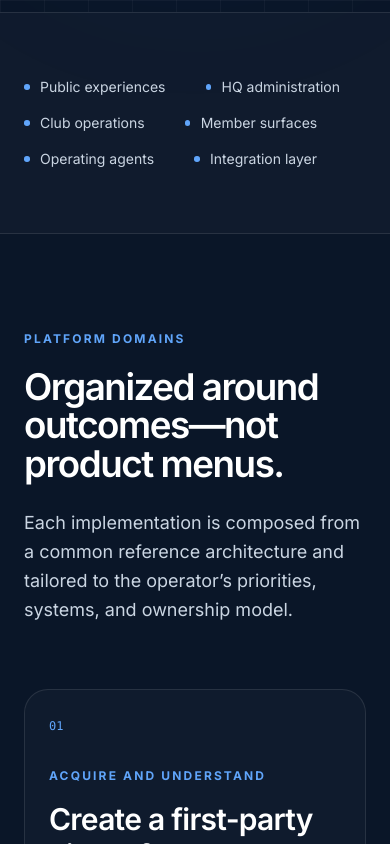
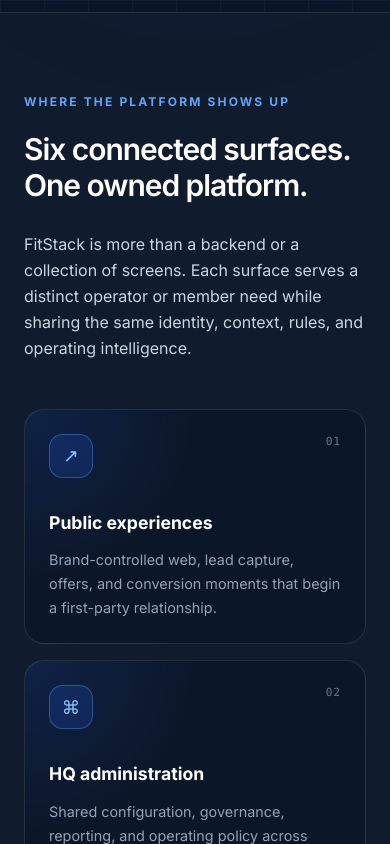
Before and after one commit to fitstack-ai/website, a Next.js app: page /platform in a window 390 px wide. Shown: the part 660-1504 px from the top of the page. Built offline with nearby package versions, Linux system fonts and the light colour scheme.

Commit message:
Expand platform surface context
Replace the minimal platform surface strip with responsive, outcome-led cards that explain where FitStack appears and what each operating surface enables.

Co-authored-by: Matt Masteller <mattmasteller@gmail.com>
Signed-off-by: Matt Masteller <mattmasteller@gmail.com>

```diff
--- a/src/app/globals.css
+++ b/src/app/globals.css
@@ -401,18 +401,61 @@
   color: #fff;
 }
 
-.surface-pill {
-  align-items: center;
-  display: inline-flex;
-  gap: 0.65rem;
+.surface-grid {
+  display: grid;
+  gap: 1rem;
+  grid-template-columns: repeat(3, minmax(0, 1fr));
 }
 
-.surface-pill::before {
-  background: #60a5fa;
-  border-radius: 50%;
-  content: "";
-  height: 0.35rem;
-  width: 0.35rem;
+.surface-card {
+  background:
+    radial-gradient(circle at top left, rgba(37, 99, 235, 0.16), transparent 42%),
+    rgba(10, 22, 40, 0.72);
+  border: 1px solid rgba(255, 255, 255, 0.11);
+  border-radius: 1.25rem;
+  display: flex;
+  flex-direction: column;
+  min-height: 14rem;
+  padding: 1.5rem;
+  transition: border-color 180ms ease, transform 180ms ease;
+}
+
+.surface-card:hover {
+  border-color: rgba(96, 165, 250, 0.35);
+  transform: translateY(-2px);
+}
+
+.surface-icon {
+  align-items: center;
+  background: rgba(37, 99, 235, 0.18);
+  border: 1px solid rgba(96, 165, 250, 0.35);
+  border-radius: 0.85rem;
+  color: #93c5fd;
+  display: inline-flex;
+  font-size: 1.15rem;
+  height: 2.75rem;
+  justify-content: center;
+  width: 2.75rem;
+}
+
+.surface-index {
+  color: #64748b;
+  font-family: ui-monospace, SFMono-Regular, Menlo, monospace;
+  font-size: 0.7rem;
+  letter-spacing: 0.08em;
+}
+
+.surface-card h3 {
+  font-size: 1.1rem;
+  font-weight: 650;
+  margin-top: 2rem;
+}
+
+.surface-card p {
+  color: #94a3b8;
+  font-size: 0.9rem;
+  line-height: 1.65;
+  margin-top: 0.75rem;
 }
 
 .platform-domain {
@@ -719,6 +762,10 @@
 }
 
 @media (max-width: 900px) {
+  .surface-grid {
+    grid-template-columns: repeat(2, minmax(0, 1fr));
+  }
+
   .platform-domain,
   .engagement-stage {
     grid-template-columns: 2.5rem 1fr;
@@ -751,7 +798,8 @@
   }
 
   .proof-strip,
-  .form-grid {
+  .form-grid,
+  .surface-grid {
     grid-template-columns: 1fr;
   }
 
--- a/src/app/platform/page.tsx
+++ b/src/app/platform/page.tsx
@@ -53,6 +53,39 @@
   },
 ];
 
+const surfaces = [
+  {
+    icon: "↗",
+    title: "Public experiences",
+    description: "Brand-controlled web, lead capture, offers, and conversion moments that begin a first-party relationship.",
+  },
+  {
+    icon: "⌘",
+    title: "HQ administration",
+    description: "Shared configuration, governance, reporting, and operating policy across every market and club.",
+  },
+  {
+    icon: "▦",
+    title: "Club operations",
+    description: "Local staff workflows and context for running the day-to-day member relationship consistently.",
+  },
+  {
+    icon: "◎",
+    title: "Member surfaces",
+    description: "Connected web, mobile, messaging, voice, and in-club experiences backed by one context layer.",
+  },
+  {
+    icon: "✦",
+    title: "Operating agents",
+    description: "Governed agents that act through approved tools, workflows, evaluation, and human handoff.",
+  },
+  {
+    icon: "↔",
+    title: "Integration layer",
+    description: "Durable contracts around systems of record, payments, communications, scheduling, analytics, and APIs.",
+  },
+];
+
 export default function PlatformPage() {
   return (
     <main className="bg-navy text-white">
@@ -63,11 +96,32 @@
         description="FitStack connects growth, service, commercial operations, and club delivery around shared identity, consent, context, and workflow."
       />
 
-      <section className="border-y border-white/10 bg-white/[0.025] px-6 py-16">
-        <div className="mx-auto flex max-w-7xl flex-wrap gap-x-10 gap-y-4 text-sm text-slate-300">
-          {["Public experiences", "HQ administration", "Club operations", "Member surfaces", "Operating agents", "Integration layer"].map((surface) => (
-            <span className="surface-pill" key={surface}>{surface}</span>
-          ))}
+      <section className="border-y border-white/10 bg-white/[0.025] px-6 py-20 sm:py-24">
+        <div className="mx-auto max-w-7xl">
+          <div className="grid gap-7 lg:grid-cols-[0.72fr_1.28fr] lg:items-end">
+            <div>
+              <p className="eyebrow">Where the platform shows up</p>
+              <h2 className="mt-5 max-w-xl text-3xl font-semibold tracking-[-0.035em] sm:text-4xl">
+                Six connected surfaces. One owned platform.
+              </h2>
+            </div>
+            <p className="max-w-2xl text-base leading-relaxed text-slate-300 lg:justify-self-end sm:text-lg">
+              FitStack is more than a backend or a collection of screens. Each surface serves a distinct operator or member need while sharing the same identity, context, rules, and operating intelligence.
+            </p>
+          </div>
+
+          <div className="surface-grid mt-12">
+            {surfaces.map((surface, index) => (
+              <article className="surface-card" key={surface.title}>
+                <div className="flex items-start justify-between gap-4">
+                  <span className="surface-icon" aria-hidden="true">{surface.icon}</span>
+                  <span className="surface-index">0{index + 1}</span>
+                </div>
+                <h3>{surface.title}</h3>
+                <p>{surface.description}</p>
+              </article>
+            ))}
+          </div>
         </div>
       </section>
 
```
